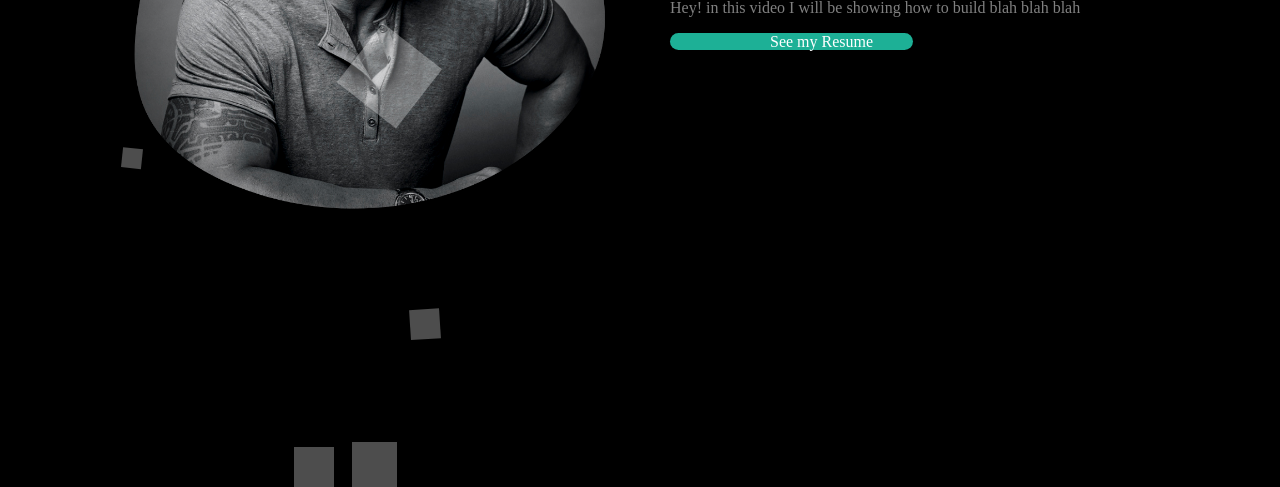
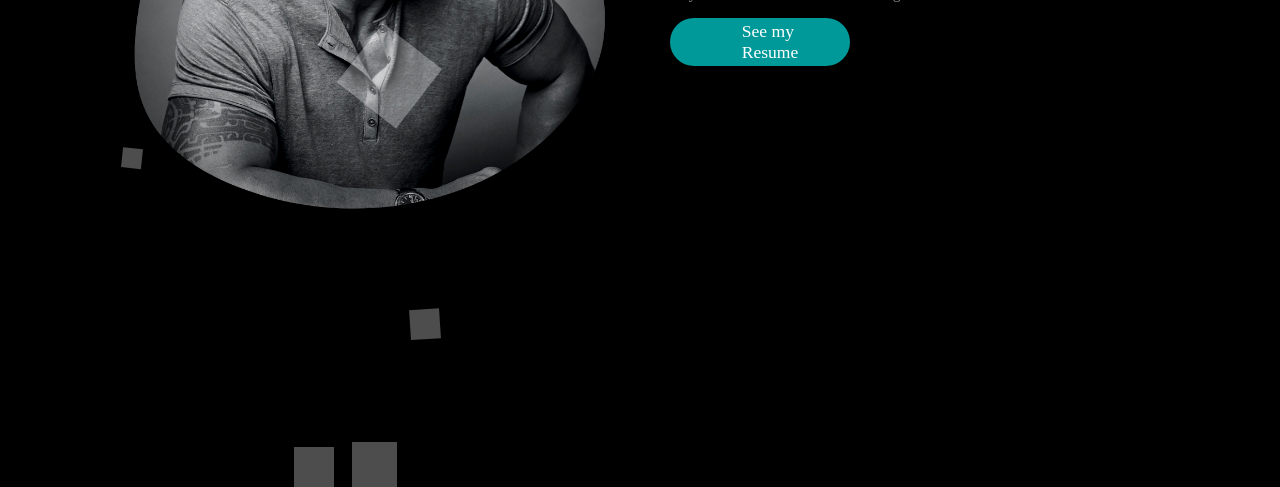
Before and after one commit to Aashita-Goyal/WEB_DEV_SHAPEAI__AashitaGoyal, a plain HTML site: page index.html in a window 1280 px wide. Shown: the part 603-1090 px from the top of the page. Drawn offline with Linux system fonts and the light colour scheme.

Commit message:
Update style.css

```diff
--- a/style.css
+++ b/style.css
@@ -106,16 +106,22 @@ a{
   color: grey;
 }
 
+.main-text a{
+  padding-right: 80px;
+  display: flex;
+  font: poppins;
+  font-size: 1.1em;
+}
+
 .resume-btn {
-  width: 150px;
-  height: 50px;
-  display: initial;
-  padding-right: 40px;
+  width: 50px;
+  height: 48px;
+  display: flex;
   justify-content: center;
   align-items: center;
   color: white;
-  background-color: #1db096;
-  border-radius: 20px;
+  background-color: #009999;
+  border-radius: 25px;
   box-shadow: 5px 10px 30px rgba(red, green, blue, alpha)(24, 139, 119, 0.2);
 }
 
```
